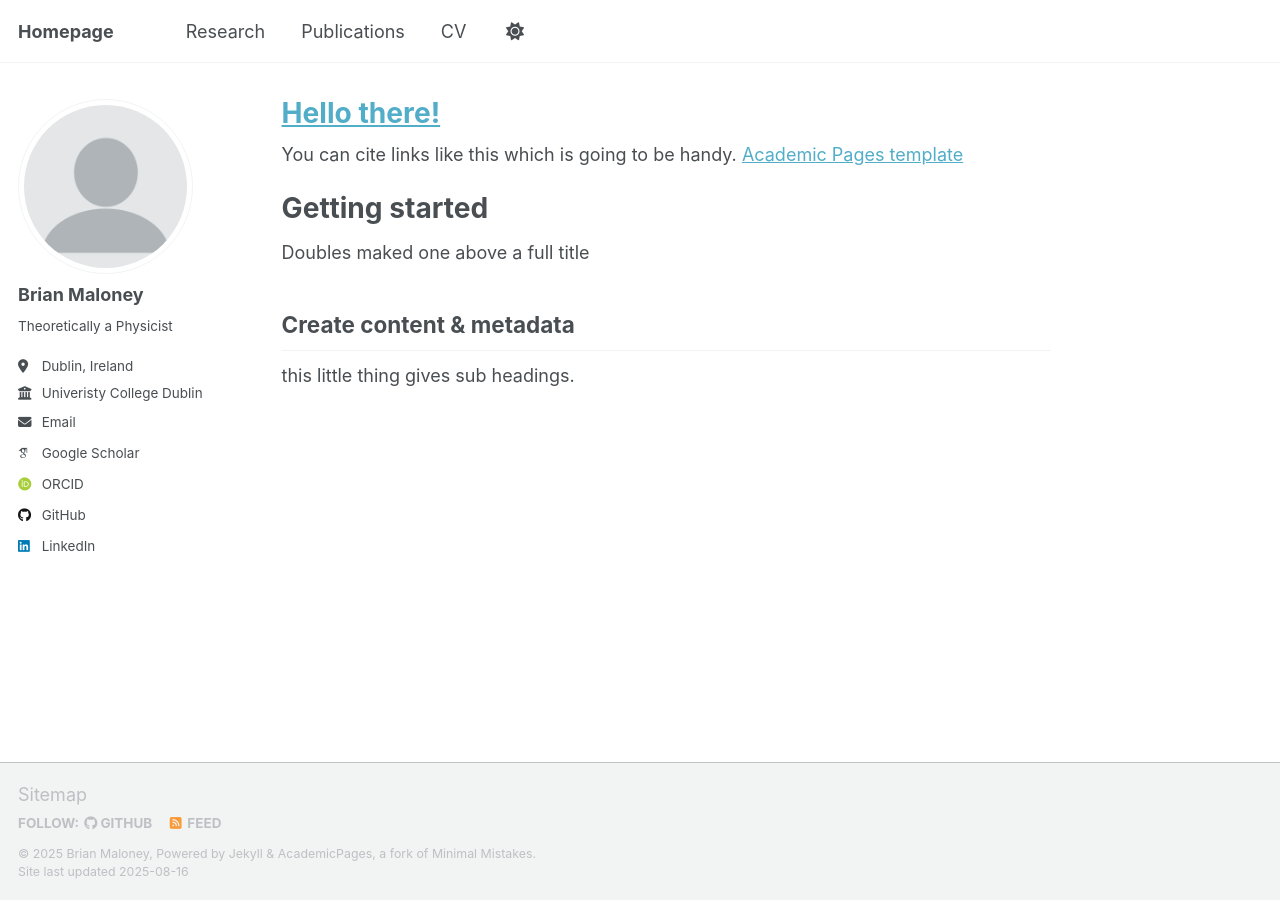
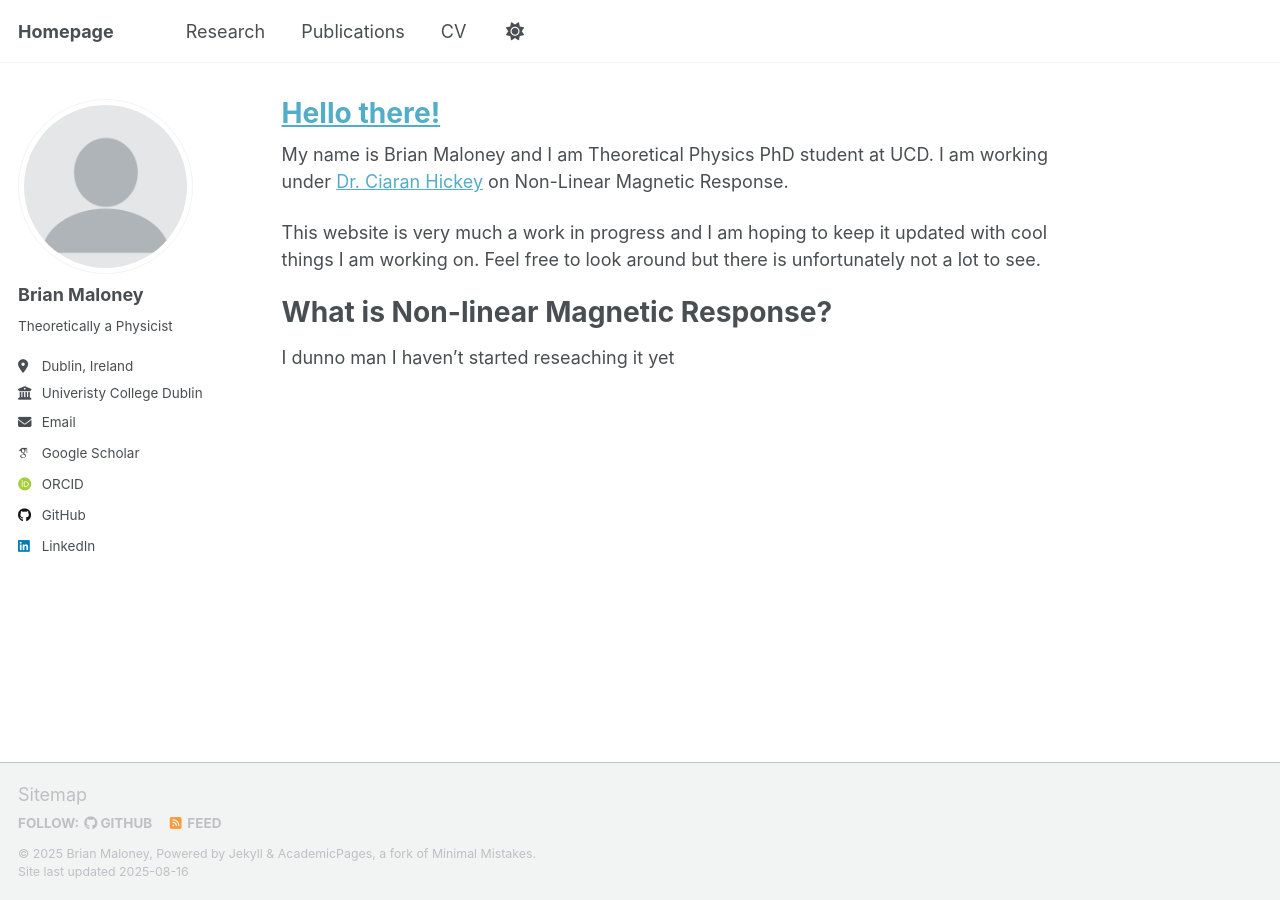
Before and after one commit to maloneygoat/maloneygoat.github.io, a Jekyll site: the page built from _pages/about.md, in a window 1280 px wide. Built offline with Jekyll 4.4.1, drawn with Linux system fonts in a browser that asks for light colours; some web fonts are replaced; a script that is not in the unit is left out.

Commit message:
Adding ground work stuff

```diff
--- a/_data/navigation.yml
+++ b/_data/navigation.yml
@@ -16,7 +16,8 @@ main:
     url: /publications/
 
   - title: "CV"
-    url: /cv/
+    #url: /cv/
+    url: /files/CV.pdf
 
 
   #- title: "Talks"
--- a/_pages/about.md
+++ b/_pages/about.md
@@ -7,12 +7,11 @@ redirect_from:
   - /about.html
 ---
 
-You can cite links like this which is going to be handy. [Academic Pages template](https://github.com/academicpages/academicpages.github.io)
+My name is Brian Maloney and I am Theoretical Physics PhD student at UCD. I am working under [Dr. Ciaran Hickey](https://ciaranhickey.weebly.com/) on Non-Linear Magnetic Response.
 
-Getting started
-======
-Doubles maked one above a full title
+This website is very much a work in progress and I am hoping to keep it updated with cool things I am working on. Feel free to look around but there is unfortunately not a lot to see.
 
-Create content & metadata
-------
-this little thing gives sub headings.
+
+What is Non-linear Magnetic Response?
+============
+I dunno man I haven't started reseaching it yet
--- a/_pages/publications.html
+++ b/_pages/publications.html
@@ -5,15 +5,13 @@ permalink: /publications/
 author_profile: true
 ---
 
-
-
 <div class="wordwrap">
   This is currently a work in progress.<br>
 
   Here is a picture of a baby goat instead:
 </div>
 
-<img src='/images/Bluey.jpg'>
+<img src='/images/Bluey.jpg' width="300" alt="Bluey">
 
 {% comment %}
   {% if site.author.googlescholar %}
```
Also changed, not shown: 1 other file.
